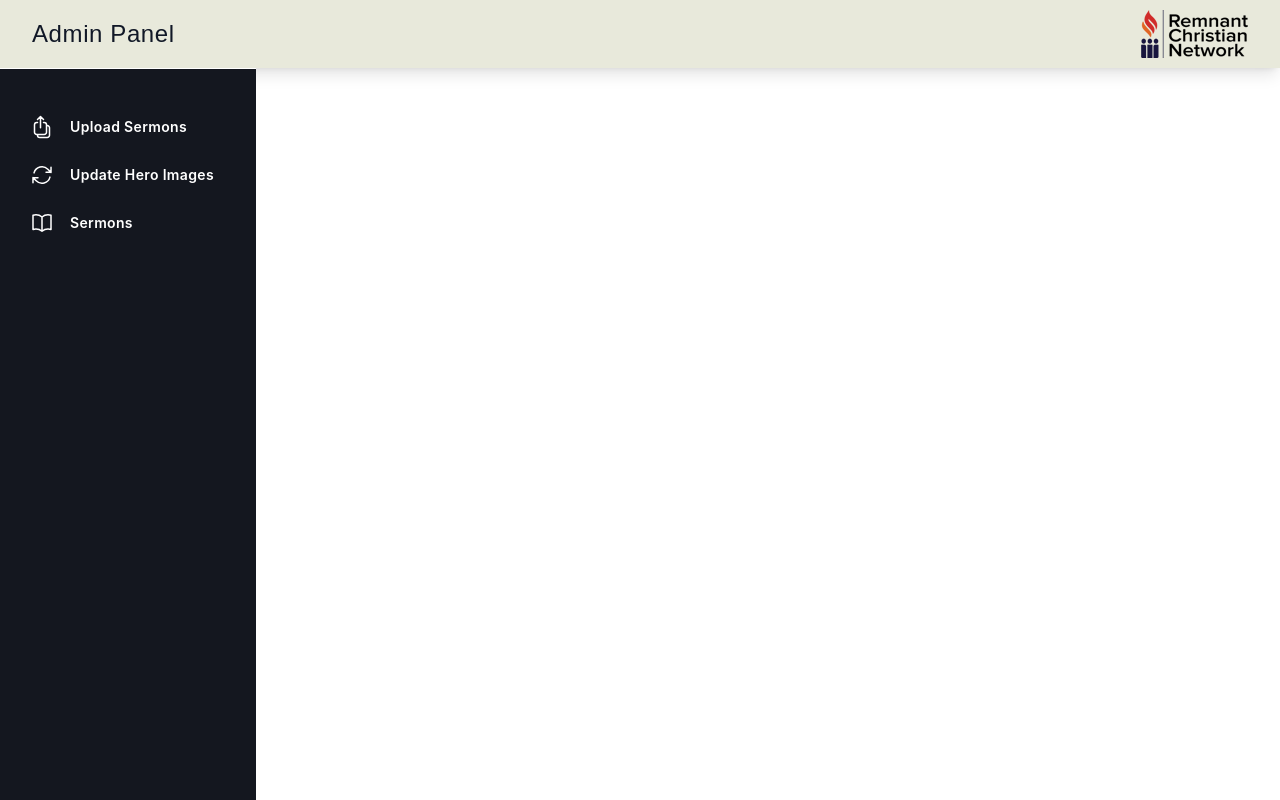
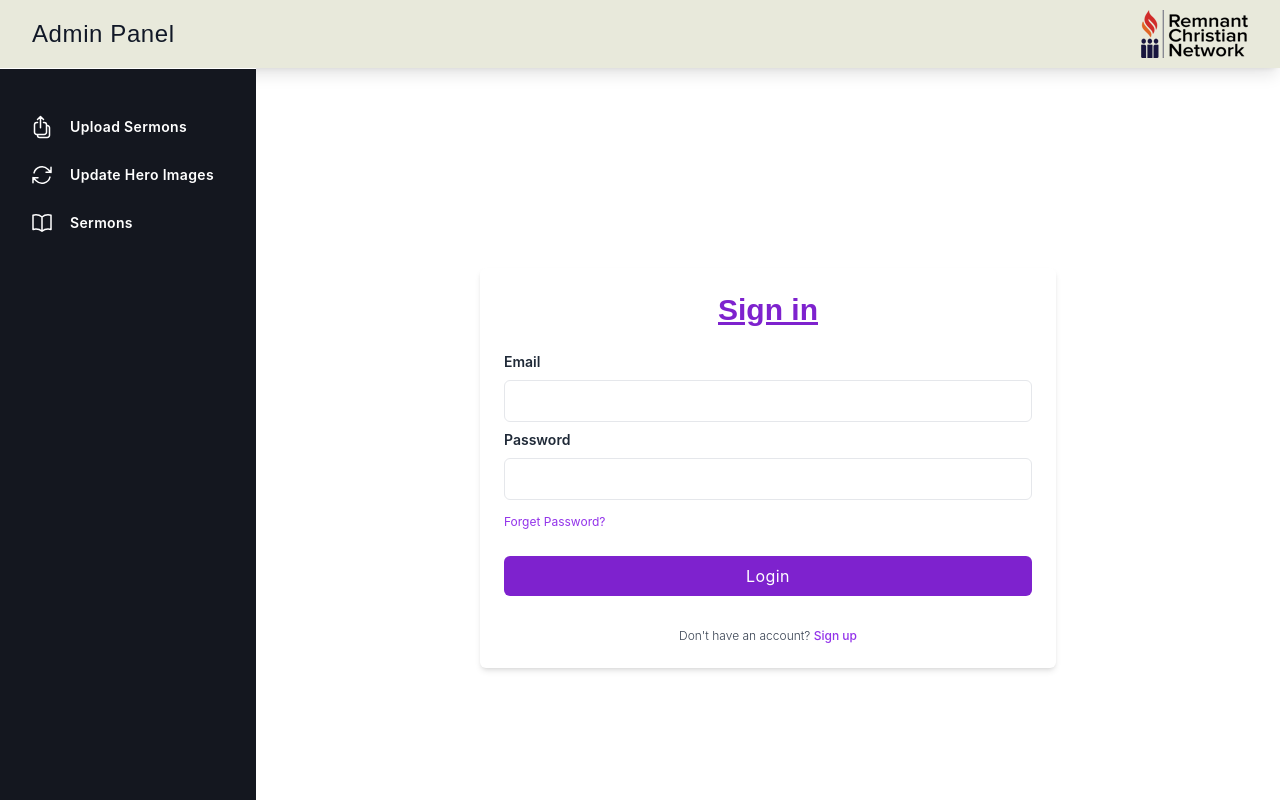
Before and after one commit to Brave-source/rcnzaria, a React (Create React App) app: page /admin/Login in a window 1280 px wide. Built offline with nearby package versions, Linux system fonts and the light colour scheme.

Commit message:
login routes created

```diff
--- /dev/null
+++ b/src/Admin/pages/Login.jsx
@@ -0,0 +1,69 @@
+import React, { useEffect } from "react";
+
+const Login = () => {
+  useEffect(() => {
+    document.title = "Admin Login";
+  }, []);
+
+  return (
+    <section>
+      <div className="relative flex flex-col justify-center min-h-screen overflow-hidden">
+            <div className="w-full p-6 m-auto bg-white rounded-md shadow-md lg:max-w-xl">
+                <h1 className="text-3xl font-semibold text-center text-purple-700 underline">
+                   Sign in
+                </h1>
+                <form className="mt-6">
+                    <div className="mb-2">
+                        <label
+                            for="email"
+                            className="block text-sm font-semibold text-gray-800"
+                        >
+                            Email
+                        </label>
+                        <input
+                            type="email"
+                            className="block w-full px-4 py-2 mt-2 text-purple-700 bg-white border rounded-md focus:border-purple-400 focus:ring-purple-300 focus:outline-none focus:ring focus:ring-opacity-40"
+                        />
+                    </div>
+                    <div className="mb-2">
+                        <label
+                            for="password"
+                            className="block text-sm font-semibold text-gray-800"
+                        >
+                            Password
+                        </label>
+                        <input
+                            type="password"
+                            className="block w-full px-4 py-2 mt-2 text-purple-700 bg-white border rounded-md focus:border-purple-400 focus:ring-purple-300 focus:outline-none focus:ring focus:ring-opacity-40"
+                        />
+                    </div>
+                    <a
+                        href="#"
+                        className="text-xs text-purple-600 hover:underline"
+                    >
+                        Forget Password?
+                    </a>
+                    <div className="mt-6">
+                        <button className="w-full px-4 py-2 tracking-wide text-white transition-colors duration-200 transform bg-purple-700 rounded-md hover:bg-purple-600 focus:outline-none focus:bg-purple-600">
+                            Login
+                        </button>
+                    </div>
+                </form>
+
+                <p className="mt-8 text-xs font-light text-center text-gray-700">
+                    {" "}
+                    Don't have an account?{" "}
+                    <a
+                        href="#"
+                        className="font-medium text-purple-600 hover:underline"
+                    >
+                        Sign up
+                    </a>
+                </p>
+            </div>
+        </div>
+    </section>
+  );
+};
+
+export default Login;
--- a/src/Routers/AdminPages.jsx
+++ b/src/Routers/AdminPages.jsx
@@ -4,6 +4,7 @@ import Layout from "../Admin/Components/Layout/Layout";
 import AllSermons from "../Admin/pages/AllSermons";
 import UpdateHeroImg from "../Admin/pages/UpdateHeroImg";
 import UploadSermon from "../Admin/pages/UploadSermon";
+import Login from "../Admin/pages/Login";
 
 const AdminPages = () => {
   return (
@@ -13,6 +14,7 @@ const AdminPages = () => {
         <Route path="upload-sermons" element={<UploadSermon />} />
         <Route path="update-heroImg" element={<UpdateHeroImg />} />
         <Route path="Sermons" element={<AllSermons />} />
+        <Route path="Login" element={<Login />} />
       </Routes>
     </Layout>
   );
```
